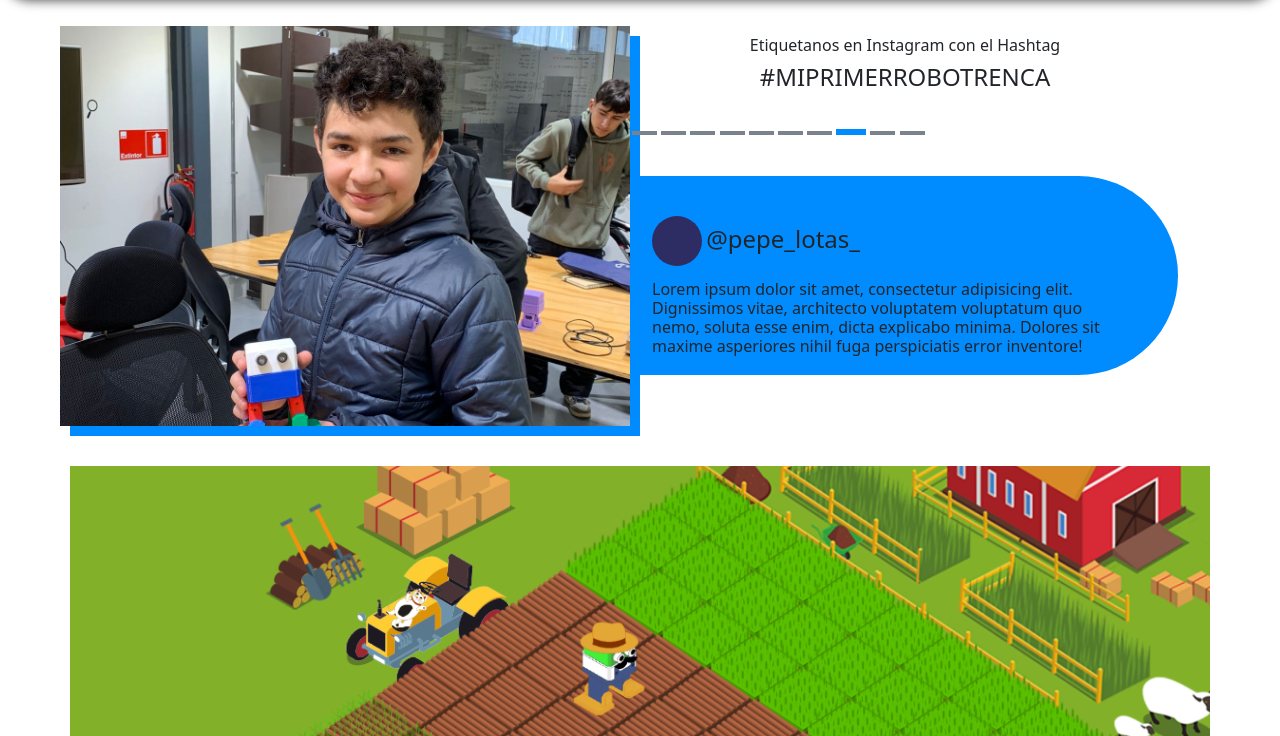
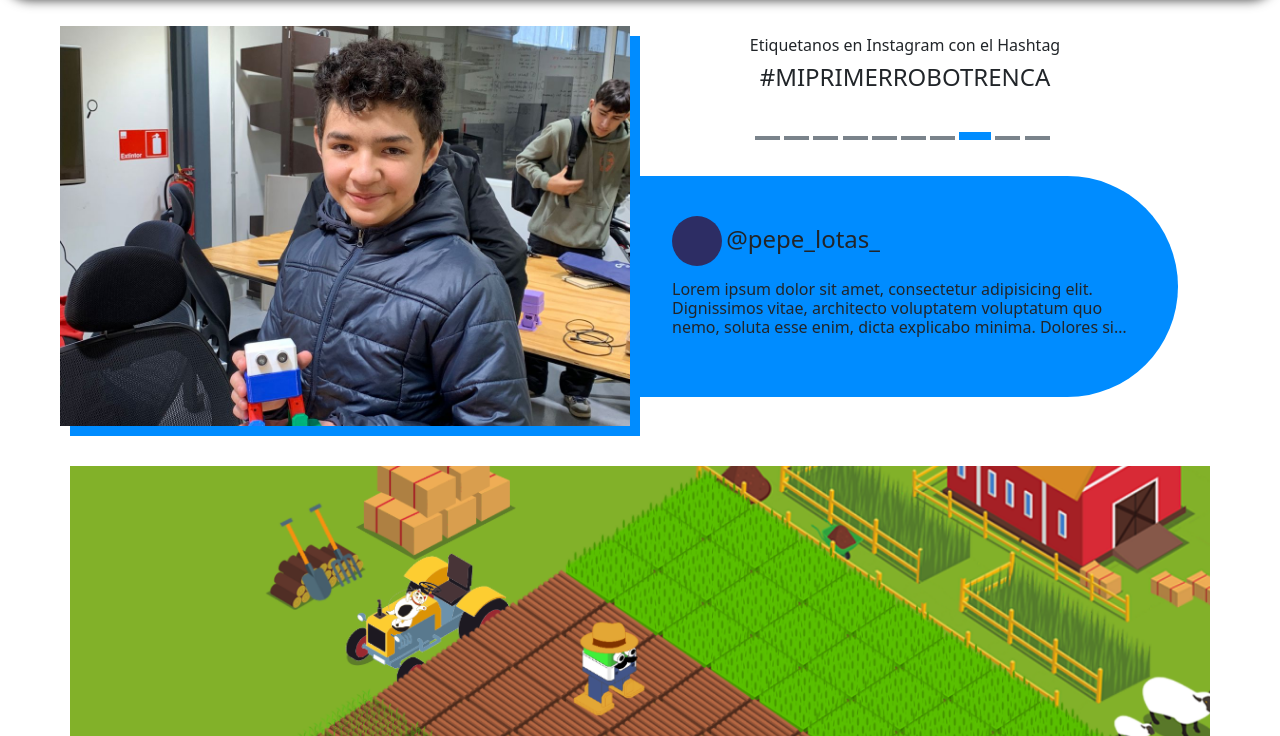
Before and after one commit to raulhc3521/miprimerrobot, a plain HTML site: page index.html in a window 1280 px wide. Shown: the part 64-800 px from the top of the page. Drawn offline with nearby package versions, Linux system fonts and the light colour scheme.

Commit message:
contenido completo

```diff
--- a/assets/css/main.css
+++ b/assets/css/main.css
@@ -110,6 +110,7 @@ Header .feed {
     margin: 30px auto;
     background-color: #008CFF;
     padding: 0 !important;
+    z-index: 0;
 }
 header .img-post {
     position: relative;
@@ -120,22 +121,26 @@ header .img-post {
     background-image: url(../img/nino.jpg);
     background-position: center;
     background-size: cover;
-
+    z-index: 1;
 }
 header .barra {
-    display: inline-block;
+    display: inline-flex;
     width: 25px;
     height: 4px;
     background-color: #7A838B;
-    margin: 5px auto;
+    transition: 0.2s ease-in-out;
+
 }
 header .barra-active {
     background-color:#008CFF;
-    width: 30px;
-    height: 6px;
+    width: 32px;
+    height: 8px;
+    transition: 0.2s ease-in-out;
 }
 header .carrousel {
-    margin: 30px auto 30px auto !important;
+    width: 300px;
+    margin: 10px auto 10px auto !important;
+
 }
 header .etiquetanos {
     margin: 0 auto;
@@ -143,17 +148,34 @@ header .etiquetanos {
 }
 
 header .user {
-    position: relative;
-    left: -20px;
-    margin: 30px 0 0 0;
+    margin-bottom: 30px;
 }
 header .useracount {
-
+    display: none;
     background-color: #008CFF;
-    padding: 10px 40px;
-    border-radius: 0 100px 100px 0;
+    padding: 10px 30px 30px 60px;
+    border-radius: 0 150px 150px 0;
 }
-
+.line-clamp {
+    display: -webkit-box;
+    -webkit-line-clamp: 3;
+    -webkit-box-orient: vertical;
+    overflow: hidden;
+  }
+@media only screen and (min-width: 768px){
+    header .useracount {
+        display: block;
+    }
+    header .carrousel {
+        width: 300px;
+        margin: 30px auto 30px auto !important;
+    }
+    header .user {
+        position: relative;
+        left: -20px;
+        margin-top: 30px;
+    }
+}
 header .useracount .avatar {
     width: 50px;
     height: 50px;
--- a/index.html
+++ b/index.html
@@ -43,13 +43,13 @@
           <div class="collapse navbar-collapse" id="navbarNav">
             <ul class="navbar-nav">
               <li class="nav-item">
-                <a class="nav-link px-3 py-1 m-2" aria-current="page" href="#"><i class="fa-solid fa-wheat-awn me-2"></i>Otto Farm</a>
+                <a class="nav-link px-3 py-1 m-2" aria-current="page" href="http://www.ottodiy.club/ottofarm-demo/index.html?01?es"><i class="fa-solid fa-wheat-awn me-2"></i>Otto Farm</a>
               </li>
               <li class="nav-item">
-                <a class="nav-link px-3 py-1 m-2" href="#"><i class="fa-solid fa-play me-2"></i>Cápsulas de Video</a>
+                <a class="nav-link px-3 py-1 m-2" href="http://youtube.com"><i class="fa-solid fa-play me-2"></i>Cápsulas de Video</a>
               </li>
               <li class="nav-item">
-                <a class="nav-link px-3 py-1 m-2 mb-3" href="#"><i class="fa-solid fa-book me-2"></i>Guías de Otto</a>
+                <a class="nav-link px-3 py-1 m-2 mb-3" href="http://google.com"><i class="fa-solid fa-book me-2"></i>Guías de Otto</a>
               </li>
             </ul>
           </div>
@@ -90,10 +90,12 @@
                           <h2>@pepe_lotas_</h4>
                         </div>
                         <div class="txt-post">
-                          <h4>Lorem ipsum dolor sit amet, consectetur adipisicing elit. Dignissimos vitae, architecto voluptatem voluptatum quo nemo, soluta esse enim, dicta explicabo minima. Dolores sit maxime asperiores nihil fuga perspiciatis error inventore!</h4>
+                          <h4 class="line-clamp">Lorem ipsum dolor sit amet, consectetur adipisicing elit. Dignissimos vitae, architecto voluptatem voluptatum quo nemo, soluta esse enim, dicta explicabo minima. Dolores sit maxime asperiores nihil fuga perspiciatis error inventore! lor</h4>
                         </div>
                       </div>
                     </div>
+
+
                 </div>
             </div>
         </div>
```
